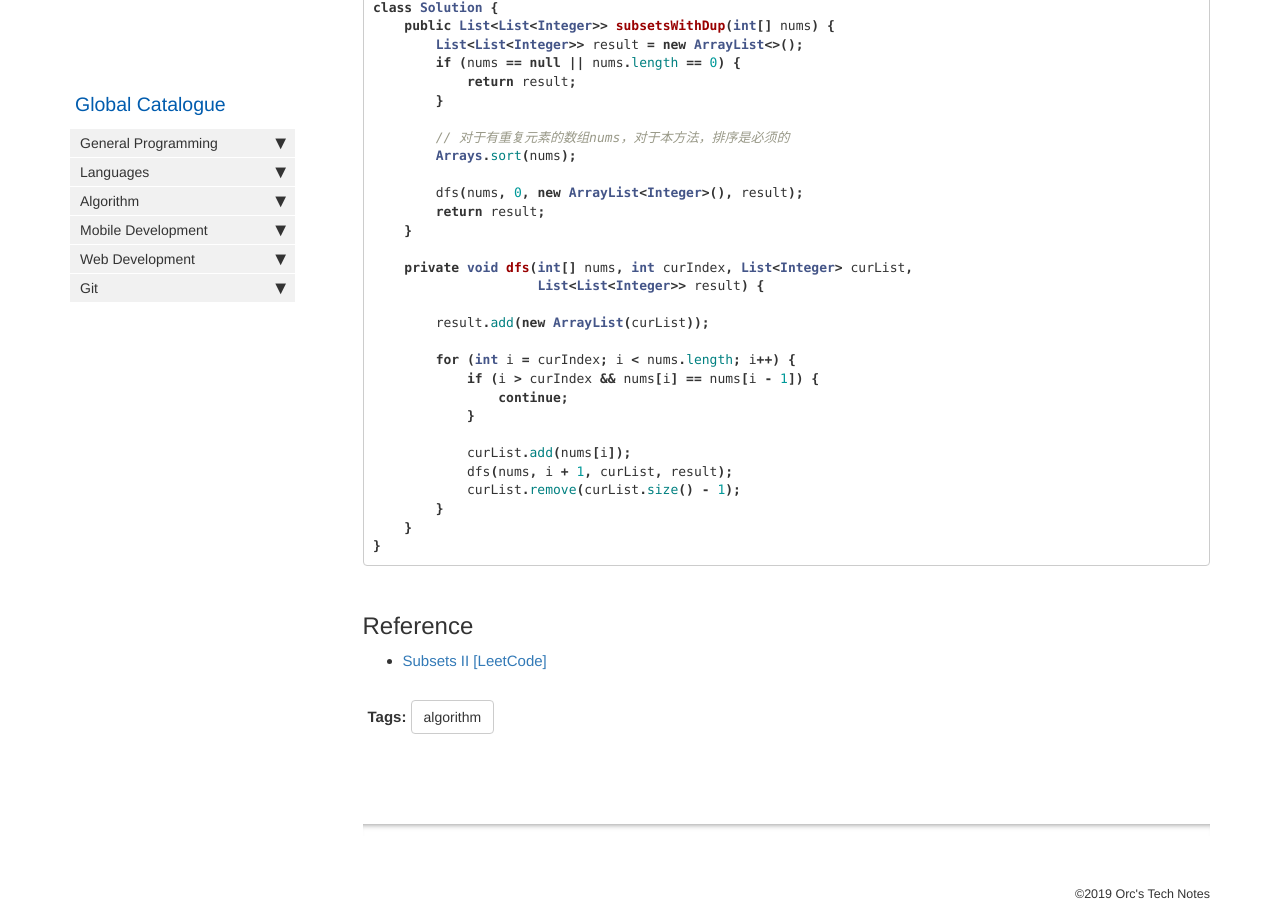
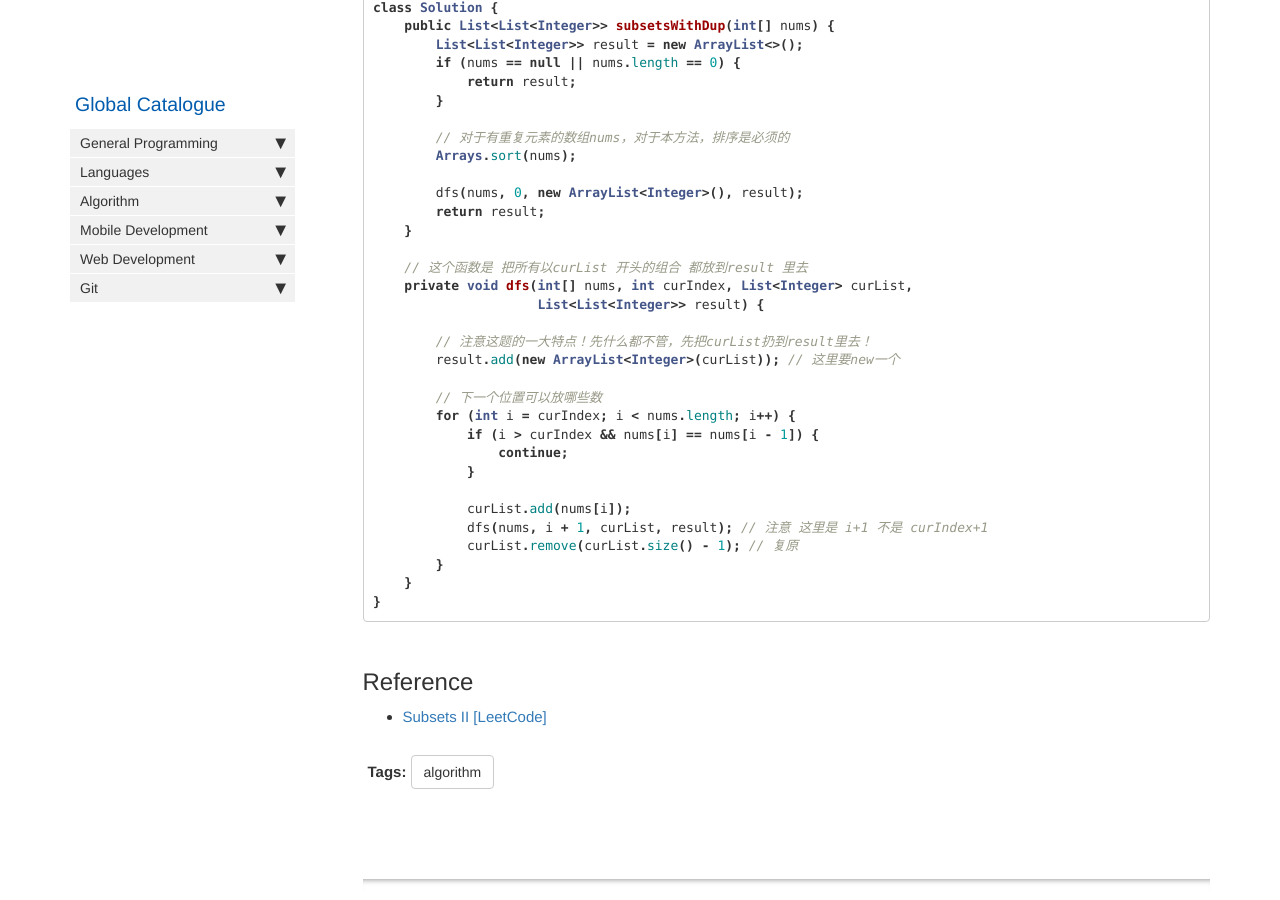
Before and after one commit to HungryOrc/hungryorc.github.io, a Jekyll site: the page built from pages/algorithm/algorithm_subsetsOfArray_DuplicateElements.md, in a window 1280 px wide and 900 px high, scrolled down 1204 px. Built offline with Jekyll 4.4.1, drawn with Linux system fonts in a browser that asks for light colours; nearby versions of some CDN libraries; comment, search, counter and statistics services are not loaded.

Commit message:
Update algorithm_subsetsOfArray_DuplicateElements.md

```diff
--- a/pages/algorithm/algorithm_subsetsOfArray_DuplicateElements.md
+++ b/pages/algorithm/algorithm_subsetsOfArray_DuplicateElements.md
@@ -64,19 +64,22 @@ class Solution {
         return result;
     }
 
+    // 这个函数是 把所有以curList 开头的组合 都放到result 里去
     private void dfs(int[] nums, int curIndex, List<Integer> curList,
                      List<List<Integer>> result) {
 
-        result.add(new ArrayList(curList));
+	// 注意这题的一大特点！先什么都不管，先把curList扔到result里去！
+        result.add(new ArrayList<Integer>(curList)); // 这里要new一个
 
+        // 下一个位置可以放哪些数
         for (int i = curIndex; i < nums.length; i++) {
             if (i > curIndex && nums[i] == nums[i - 1]) {
                 continue;
             }
 
             curList.add(nums[i]);
-            dfs(nums, i + 1, curList, result);
-            curList.remove(curList.size() - 1);
+            dfs(nums, i + 1, curList, result); // 注意 这里是 i+1 不是 curIndex+1
+            curList.remove(curList.size() - 1); // 复原
         }
     }
 }
```
